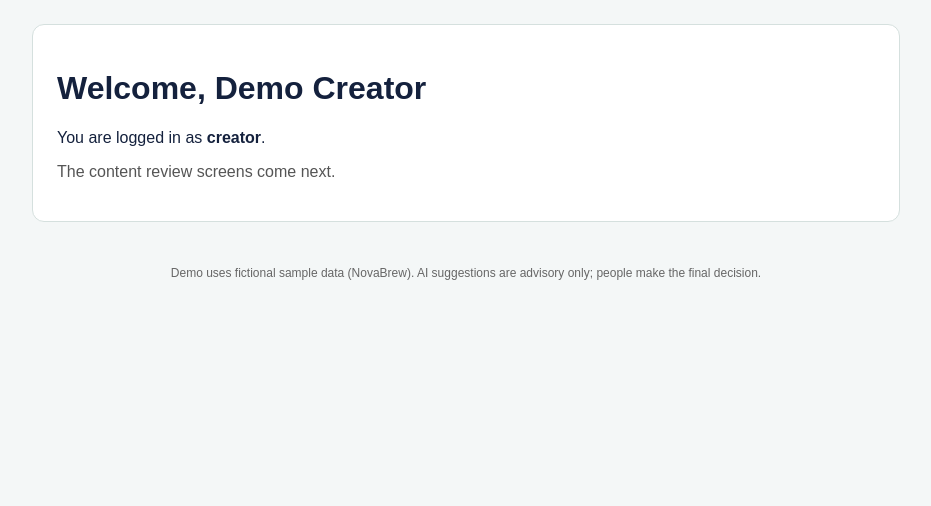
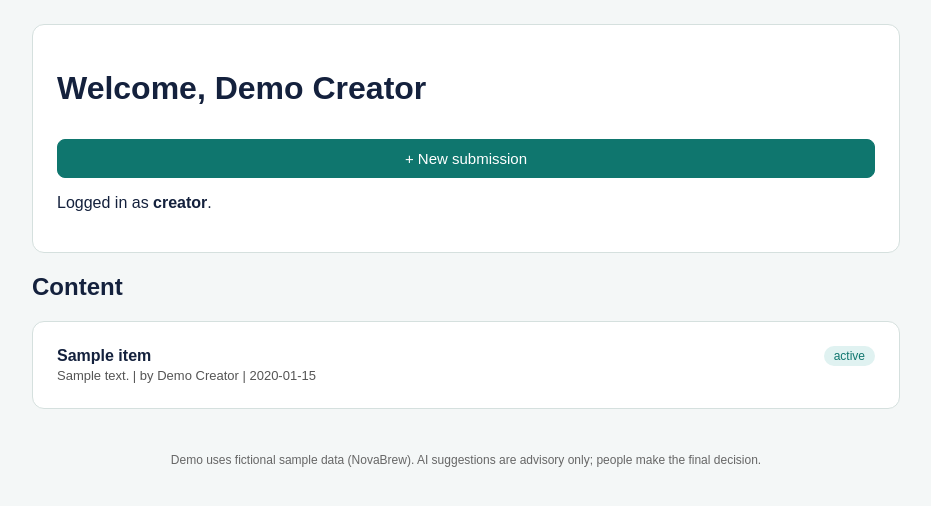
Before and after one commit to archanam23042006/brandora-ai, a Flask app: page /home in a window 1280 px wide. Shown: the part 51-557 px from the top of the page, without its empty margins (174-1105 px from the left). Run offline with Flask 3, Linux system fonts and the light colour scheme; a user stored in the database is signed in; data comes from the database, SQL or seed files in the repository; tables that the repository leaves empty hold one stand-in row (values such as "Sample post").

Commit message:
Add submission, finidings, decision, and revisions and carry-over of decisions

```diff
--- a/app.py
+++ b/app.py
@@ -1,11 +1,13 @@
 import os
 from dotenv import load_dotenv
-from flask import Flask, render_template, request, redirect, url_for, flash
+from flask import (Flask, render_template, request, redirect, url_for,
+                   flash, abort)
 from flask_login import (LoginManager, UserMixin, login_user, logout_user,
                          login_required, current_user)
 from werkzeug.security import check_password_hash
 from database import get_db
 from seed import seed
+from review import create_submission, add_version
 
 load_dotenv()
 
@@ -37,6 +39,12 @@ def load_user(user_id):
     row = conn.execute("SELECT * FROM users WHERE id = ?", (user_id,)).fetchone()
     conn.close()
     return User(row) if row else None
+
+
+def can_edit_item(it):
+    owner_or_admin = (current_user.role == "admin" or
+                      (current_user.role == "creator" and it["creator_id"] == current_user.id))
+    return owner_or_admin and it["status"] in ("In Review", "Changes Requested")
 
 
 @app.route("/")
@@ -83,7 +91,127 @@ def logout():
 @app.route("/home")
 @login_required
 def home():
-    return render_template("home.html")
+    conn = get_db()
+    base = ("SELECT ci.*, u.name AS creator_name FROM content_items ci "
+            "JOIN users u ON u.id = ci.creator_id ")
+    if current_user.role == "creator":
+        items = conn.execute(base + "WHERE ci.creator_id = ? ORDER BY ci.id DESC",
+                             (current_user.id,)).fetchall()
+    else:
+        items = conn.execute(base + "ORDER BY ci.id DESC").fetchall()
+    conn.close()
+    return render_template("home.html", items=items)
+
+
+@app.route("/submit", methods=["GET", "POST"])
+@login_required
+def submit():
+    if current_user.role not in ("creator", "admin"):
+        flash("Only creators can submit content. Log in as Creator to try it.")
+        return redirect(url_for("home"))
+    if request.method == "POST":
+        title = request.form.get("title", "").strip() or "Untitled content"
+        content_type = request.form.get("content_type", "Social media post")
+        body = request.form.get("body", "").strip()
+        if not body:
+            flash("Please paste some content to review.")
+            return redirect(url_for("submit"))
+        item_id = create_submission(current_user.id, title, content_type, body)
+        return redirect(url_for("item", item_id=item_id))
+    return render_template("submit.html")
+
+
+@app.route("/item/<int:item_id>")
+@login_required
+def item(item_id):
+    conn = get_db()
+    it = conn.execute(
+        "SELECT ci.*, u.name AS creator_name FROM content_items ci "
+        "JOIN users u ON u.id = ci.creator_id WHERE ci.id = ?", (item_id,)).fetchone()
+    if not it:
+        conn.close()
+        abort(404)
+    if current_user.role == "creator" and it["creator_id"] != current_user.id:
+        conn.close()
+        abort(403)
+    version = conn.execute(
+        "SELECT * FROM content_versions WHERE item_id = ? "
+        "ORDER BY version_no DESC LIMIT 1", (item_id,)).fetchone()
+    findings = conn.execute(
+        "SELECT f.*, r.title AS rule_title, d.action AS decision_action, "
+        "d.reason AS decision_reason "
+        "FROM findings f "
+        "LEFT JOIN rules r ON r.id = f.rule_id "
+        "LEFT JOIN decisions d ON d.finding_id = f.id "
+        "WHERE f.item_id = ? AND f.version_id = ? "
+        "ORDER BY CASE f.severity WHEN 'critical' THEN 0 WHEN 'major' THEN 1 ELSE 2 END, f.id",
+        (item_id, version["id"])).fetchall()
+    versions = conn.execute(
+        "SELECT v.version_no, v.created_at, u.name AS author, "
+        "(SELECT COUNT(*) FROM findings WHERE version_id = v.id) AS finding_count "
+        "FROM content_versions v LEFT JOIN users u ON u.id = v.changed_by "
+        "WHERE v.item_id = ? ORDER BY v.version_no DESC", (item_id,)).fetchall()
+    conn.close()
+    counts = {"critical": 0, "major": 0, "minor": 0}
+    for f in findings:
+        counts[f["severity"]] = counts.get(f["severity"], 0) + 1
+    return render_template("item.html", item=it, version=version, findings=findings,
+                           counts=counts, versions=versions, can_edit=can_edit_item(it))
+
+
+@app.route("/finding/<int:finding_id>/decide", methods=["POST"])
+@login_required
+def decide(finding_id):
+    action = request.form.get("action", "")
+    reason = request.form.get("reason", "").strip()
+    if action not in ("accept", "ignore", "verify"):
+        abort(400)
+    conn = get_db()
+    f = conn.execute("SELECT * FROM findings WHERE id = ?", (finding_id,)).fetchone()
+    if not f:
+        conn.close()
+        abort(404)
+    it = conn.execute("SELECT * FROM content_items WHERE id = ?", (f["item_id"],)).fetchone()
+    if not can_edit_item(it):
+        conn.close()
+        abort(403)
+    if action == "ignore" and not reason:
+        conn.close()
+        return redirect(url_for("item", item_id=it["id"], err=finding_id)
+                        + f"#finding-{finding_id}")
+    conn.execute("DELETE FROM decisions WHERE finding_id = ?", (finding_id,))
+    conn.execute(
+        "INSERT INTO decisions (finding_id, user_id, action, reason) VALUES (?,?,?,?)",
+        (finding_id, current_user.id, action, reason))
+    conn.commit()
+    ordered = conn.execute(
+        "SELECT id FROM findings WHERE item_id = ? AND version_id = ? "
+        "ORDER BY CASE severity WHEN 'critical' THEN 0 WHEN 'major' THEN 1 ELSE 2 END, id",
+        (f["item_id"], f["version_id"])).fetchall()
+    conn.close()
+    ids = [r["id"] for r in ordered]
+    idx = ids.index(finding_id)
+    anchor = f"#finding-{ids[idx + 1]}" if idx + 1 < len(ids) else "#revise"
+    return redirect(url_for("item", item_id=it["id"]) + anchor)
+
+
+@app.route("/item/<int:item_id>/revise", methods=["POST"])
+@login_required
+def revise(item_id):
+    conn = get_db()
+    it = conn.execute("SELECT * FROM content_items WHERE id = ?", (item_id,)).fetchone()
+    conn.close()
+    if not it:
+        abort(404)
+    if not can_edit_item(it):
+        abort(403)
+    body = request.form.get("body", "").strip()
+    if not body:
+        flash("Content cannot be empty.")
+        return redirect(url_for("item", item_id=item_id))
+    n = add_version(item_id, current_user.id, body)
+    flash(f"Version {n} saved and re-checked.")
+    return redirect(url_for("item", item_id=item_id))
 
 
 seed()  # creates tables and sample data if the database is empty
--- a/static/style.css
+++ b/static/style.css
@@ -17,3 +17,30 @@ body { margin: 0; font-family: Arial, Helvetica, sans-serif; background: #f4f7f7
 input, textarea, select { width: 100%; padding: 10px; margin-bottom: 10px; border: 1px solid #b8c4c2; border-radius: 8px; font-size: 15px; font-family: inherit; }
 .flash { background: #fff3b0; padding: 10px 14px; border-radius: 8px; margin-bottom: 12px; }
 .footer { text-align: center; font-size: 12px; color: #666; padding: 20px; }
+label { display: block; font-weight: bold; margin: 8px 0 4px; }
+.row { display: flex; justify-content: space-between; align-items: center; gap: 10px; flex-wrap: wrap; }
+.auto { width: auto; }
+.back { display: inline-block; margin-bottom: 10px; color: #0f766e; text-decoration: none; }
+.badge { padding: 3px 10px; border-radius: 12px; font-size: 12px; background: #e0f2f1; color: #0f766e; }
+.content-box { white-space: pre-wrap; background: #f4f7f7; border: 1px solid #d5e0de; border-radius: 8px; padding: 14px; margin-top: 8px; }
+.chip { display: inline-block; padding: 3px 10px; border-radius: 12px; font-size: 12px; font-weight: bold; margin-right: 6px; text-transform: capitalize; }
+.sev-critical { background: #fde2e2; color: #b91c1c; }
+.sev-major { background: #ffedd5; color: #b45309; }
+.sev-minor { background: #e0f2fe; color: #0369a1; }
+.finding { border-left: 6px solid #ccc; }
+.sev-border-critical { border-left-color: #b91c1c; }
+.sev-border-major { border-left-color: #b45309; }
+.sev-border-minor { border-left-color: #0369a1; }
+mark { background: #fff3b0; padding: 1px 4px; border-radius: 4px; }
+.fix { background: #eef6f5; padding: 10px; border-radius: 8px; }
+.item-link { display: block; text-decoration: none; color: inherit; }
+.item-link:hover { border-color: #0f766e; }
+.decide { display: flex; gap: 8px; flex-wrap: wrap; margin-top: 10px; }
+.decide select, .decide input { width: auto; flex: 1; min-width: 160px; margin-bottom: 0; }
+.decide .btn { white-space: nowrap; }
+.decided { background: #e0f2f1; color: #0f766e; padding: 8px 12px; border-radius: 8px; font-size: 14px; }
+.version { padding: 8px 0; border-bottom: 1px solid #e5eceb; }
+.version:last-child { border-bottom: none; }
+html { scroll-behavior: smooth; }
+.finding, #revise { scroll-margin-top: 80px; }
+.error { background: #fde2e2; color: #b91c1c; padding: 8px 12px; border-radius: 8px; font-size: 14px; }
--- a/templates/home.html
+++ b/templates/home.html
@@ -1,8 +1,26 @@
 {% extends "base.html" %}
 {% block content %}
 <div class="card">
-  <h1>Welcome, {{ current_user.name }}</h1>
-  <p>You are logged in as <b>{{ current_user.role }}</b>.</p>
-  <p class="muted">The content review screens come next.</p>
+  <div class="row">
+    <h1>Welcome, {{ current_user.name }}</h1>
+    {% if current_user.role in ('creator', 'admin') %}
+    <a class="btn primary auto" href="{{ url_for('submit') }}">+ New submission</a>
+    {% endif %}
+  </div>
+  <p>Logged in as <b>{{ current_user.role }}</b>.</p>
 </div>
+
+<h2>Content</h2>
+{% if not items %}
+<div class="card muted">No content yet.{% if current_user.role in ('creator', 'admin') %} Click "New submission" to start.{% endif %}</div>
+{% endif %}
+{% for i in items %}
+<a class="card item-link" href="{{ url_for('item', item_id=i.id) }}">
+  <div class="row">
+    <b>{{ i.title }}</b>
+    <span class="badge status">{{ i.status }}</span>
+  </div>
+  <span class="muted small">{{ i.content_type }} | by {{ i.creator_name }} | {{ i.created_at }}</span>
+</a>
+{% endfor %}
 {% endblock %}
```
Also changed, not shown: review.py (added, +48 -0 lines), templates/item.html (added, +82 -0 lines), templates/submit.html (added, +31 -0 lines).
